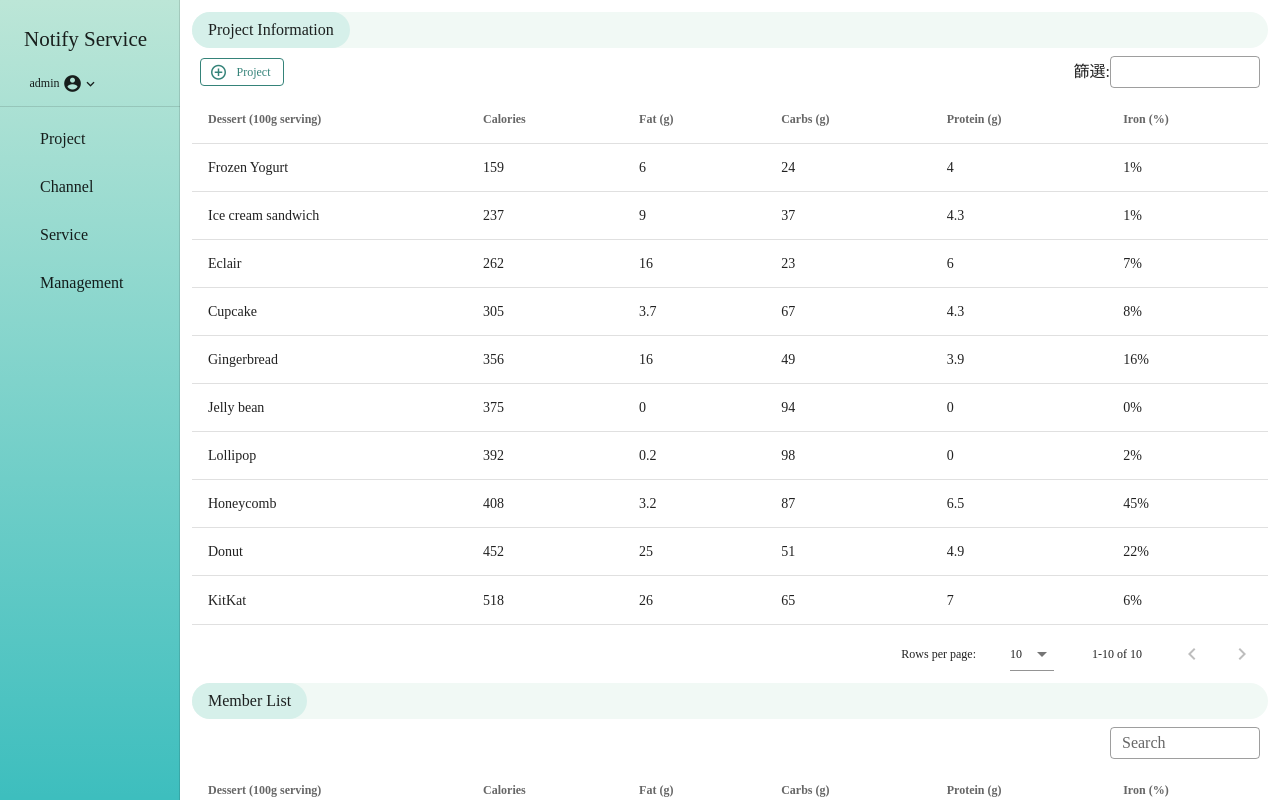
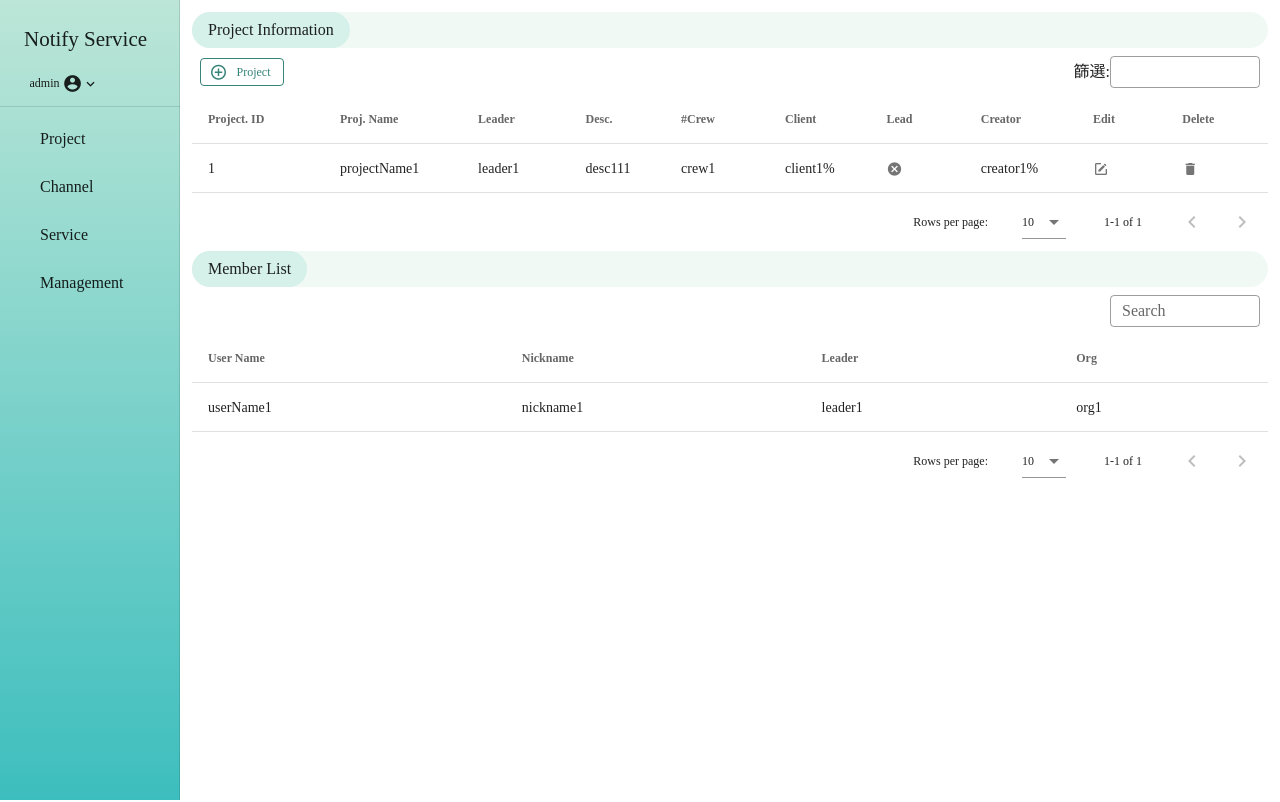
Before and after one commit to foxdaai2020/Notify, a Vue app in the folder web/: page / in a window 1280 px wide. Shown: the top 802 px of the page. Built offline with nearby package versions, Linux system fonts and the light colour scheme; what vuetify-datetime-picker would draw is missing.

Commit message:
Add TitleAlertDialog and AlertDialog

```diff
--- /dev/null
+++ b/web/src/components/modals/EditProject.vue
@@ -0,0 +1,170 @@
+<template>
+  <modal :openModal="openModal">
+    <template v-slot:title>Edit Project</template>
+    <template v-slot:content>
+      <span>* Project Name</span>
+      <v-text-field
+        v-model="projectName"
+        outlined
+        required
+        :error-messages="projectNameErrors"
+        @input="$v.projectName.$touch()"
+        @blur="$v.projectName.$touch()"
+      ></v-text-field>
+
+      <span>* Project Leader</span>
+      <v-select
+        v-model="projectLeaders"
+        required
+        dense
+        chips
+        multiple
+        attach
+        outlined
+        :items="items"
+        :error-messages="projectLeaderErrors"
+        @change="$v.projectLeaders.$touch()"
+        @blur="$v.projectLeaders.$touch()"
+      >
+        <template v-slot:selection="{ item }">
+          <v-chip small class="ma-1" color="HummingBird">
+            <span>{{ item }}</span>
+          </v-chip>
+        </template>
+      </v-select>
+
+      <span>Project Crew(org,)</span>
+      <v-select :items="items" dense chips multiple attach outlined>
+        <template v-slot:selection="{ item }">
+          <v-chip small class="ma-1" color="HummingBird">
+            <span>{{ item }}</span>
+          </v-chip>
+        </template>
+      </v-select>
+
+      <span>Cross-org. Crew</span>
+      <v-combobox
+        v-model="chips"
+        outlined
+        multiple
+        dense
+        :search-input.sync="search"
+        @keydown.enter="validUserName(search)"
+        @blur="validUserName(search)"
+      >
+        <template v-slot:selection="{ attrs, item, selected }">
+          <v-chip
+            color="HummingBird"
+            class="mt-1 mb-1"
+            small
+            :key="JSON.stringify(item)"
+            v-bind="attrs"
+            :input-value="selected"
+            close
+            @click:close="remove(item)"
+          >
+            {{ item }}
+          </v-chip>
+        </template>
+      </v-combobox>
+
+      <span>Client Owner</span>
+      <v-text-field outlined></v-text-field>
+
+      <span>Client Contact</span>
+      <v-text-field outlined></v-text-field>
+
+      <span>Project Desc</span>
+      <v-text-field outlined></v-text-field>
+    </template>
+    <template v-slot:actions>
+      <v-btn depressed @click="closeDialog" color="DarkGray White--text"
+        >取消</v-btn
+      >
+      <v-btn depressed @click="submit" color="FountainBlue White--text"
+        >確定</v-btn
+      >
+    </template>
+  </modal>
+</template>
+<script>
+  import { validationMixin } from "vuelidate";
+  import { required } from "vuelidate/lib/validators";
+
+  import Modal from "./Modal";
+  export default {
+    mixins: [validationMixin],
+    validations: {
+      projectName: { required },
+      projectLeaders: { required },
+    },
+    props: ["openModal"],
+    data: () => {
+      return {
+        search: null,
+        projectName: null,
+        projectLeaders: [],
+        chips: [],
+        items: [
+          "小廢物",
+          "中廢物",
+          "大廢物",
+          "超級廢物",
+          "臭廢物",
+          "死廢物",
+          "完全廢物",
+          "究極廢物",
+        ],
+      };
+    },
+    computed: {
+      projectNameErrors() {
+        const errors = [];
+        if (!this.$v.projectName.$dirty) return errors;
+        !this.$v.projectName.required &&
+          errors.push("Project Name is required.");
+        return errors;
+      },
+      projectLeaderErrors() {
+        const errors = [];
+        if (!this.$v.projectLeaders.$dirty) return errors;
+        !this.$v.projectLeaders.required &&
+          errors.push("Project Leader is required");
+        return errors;
+      },
+    },
+    components: {
+      modal: Modal,
+    },
+    methods: {
+      validUserName(search) {
+        if (search === "234") {
+          this.search = "";
+        }
+      },
+      submit() {
+        this.$v.$touch();
+        if (
+          this.projectNameErrors.length !== 0 ||
+          this.projectLeaderErrors.length !== 0
+        )
+          return;
+        this.clear();
+        this.$emit("closeModal");
+      },
+      closeDialog() {
+        this.clear();
+        this.$emit("closeModal");
+      },
+      clear() {
+        this.$v.$reset();
+        this.projectName = null;
+        this.projectLeaders = [];
+      },
+      remove(item) {
+        this.chips.splice(this.chips.indexOf(item), 1);
+        this.chips = [...this.chips];
+      },
+    },
+  };
+</script>
--- a/web/src/views/Project.vue
+++ b/web/src/views/Project.vue
@@ -2,12 +2,7 @@
   <div>
     <title-bar>Project Information</title-bar>
     <div class="d-flex align-center ma-2">
-      <v-btn
-        outlined
-        color="Genoa"
-        small
-        @click="openAddProjectModal = true"
-      >
+      <v-btn outlined color="Genoa" small @click="openAddProjectModal = true">
         <v-icon left>
           mdi-plus-circle-outline
         </v-icon>
@@ -25,10 +20,26 @@
     </div>
 
     <v-data-table
-      :headers="headers"
-      :items="desserts"
+      :headers="projectHeaders"
+      :items="projectData"
       :search="search"
-    ></v-data-table>
+    >
+      <template v-slot:item.lead>
+        <v-icon small>
+          mdi-close-circle
+        </v-icon>
+      </template>
+      <template v-slot:item.edit>
+        <v-icon small @click="openEditProjectModal = true">
+          mdi-square-edit-outline
+        </v-icon>
+      </template>
+      <template v-slot:item.delete>
+        <v-icon small>
+          mdi-delete
+        </v-icon>
+      </template>
+    </v-data-table>
 
     <title-bar>Member List</title-bar>
     <div class="d-flex align-center ma-2">
@@ -43,116 +54,70 @@
       ></v-text-field>
     </div>
     <v-data-table
-      :headers="headers"
-      :items="desserts"
+      :headers="memberHeaders"
+      :items="memberData"
       :search="search"
     ></v-data-table>
+
     <add-project-modal
       :openModal="openAddProjectModal"
       @closeModal="openAddProjectModal = false"
     ></add-project-modal>
+    <edit-project-modal
+      :openModal="openEditProjectModal"
+      @closeModal="openEditProjectModal = false"
+    ></edit-project-modal>
   </div>
 </template>
 <script>
   import TitleBar from "../components/TitleBar";
   import AddProjectModal from "../components/modals/AddProject";
+  import EditProjectModal from "../components/modals/EditProject";
   export default {
     data: () => {
       return {
         openAddProjectModal: false,
+        openEditProjectModal: false,
         search: "",
-        headers: [
+        projectHeaders: [
           {
-            text: "Dessert (100g serving)",
+            text: "Project. ID",
             align: "start",
-            value: "name",
+            value: "id",
           },
-          { text: "Calories", filterable: false, value: "calories" },
-          { text: "Fat (g)", value: "fat" },
-          { text: "Carbs (g)", value: "carbs" },
-          { text: "Protein (g)", value: "protein" },
-          { text: "Iron (%)", value: "iron" },
+          { text: "Proj. Name", filterable: false, value: "projectName" },
+          { text: "Leader", value: "leader" },
+          { text: "Desc.", value: "desc" },
+          { text: "#Crew", value: "crew" },
+          { text: "Client", value: "client" },
+          { text: "Lead", value: "lead"},
+          { text: "Creator", value: "creator" },
+          { text: "Edit", value: "edit" },
+          { text: "Delete", value: "delete" },
         ],
-        desserts: [
+        memberHeaders: [
+          { text: "User Name", value: "userName" },
+          { text: "Nickname", value: "nickname" },
+          { text: "Leader", value: "leader" },
+          { text: "Org", value: "org" },
+        ],
+        projectData: [
           {
-            name: "Frozen Yogurt",
-            calories: 159,
-            fat: 6.0,
-            carbs: 24,
-            protein: 4.0,
-            iron: "1%",
+            id: "1",
+            projectName: "projectName1",
+            leader: "leader1",
+            desc: "desc111",
+            crew: "crew1",
+            client: "client1%",
+            creator: "creator1%",
           },
+        ],
+        memberData: [
           {
-            name: "Ice cream sandwich",
-            calories: 237,
-            fat: 9.0,
-            carbs: 37,
-            protein: 4.3,
-            iron: "1%",
-          },
-          {
-            name: "Eclair",
-            calories: 262,
-            fat: 16.0,
-            carbs: 23,
-            protein: 6.0,
-            iron: "7%",
-          },
-          {
-            name: "Cupcake",
-            calories: 305,
-            fat: 3.7,
-            carbs: 67,
-            protein: 4.3,
-            iron: "8%",
-          },
-          {
-            name: "Gingerbread",
-            calories: 356,
-            fat: 16.0,
-            carbs: 49,
-            protein: 3.9,
-            iron: "16%",
-          },
-          {
-            name: "Jelly bean",
-            calories: 375,
-            fat: 0.0,
-            carbs: 94,
-            protein: 0.0,
-            iron: "0%",
-          },
-          {
-            name: "Lollipop",
-            calories: 392,
-            fat: 0.2,
-            carbs: 98,
-            protein: 0,
-            iron: "2%",
-          },
-          {
-            name: "Honeycomb",
-            calories: 408,
-            fat: 3.2,
-            carbs: 87,
-            protein: 6.5,
-            iron: "45%",
-          },
-          {
-            name: "Donut",
-            calories: 452,
-            fat: 25.0,
-            carbs: 51,
-            protein: 4.9,
-            iron: "22%",
-          },
-          {
-            name: "KitKat",
-            calories: 518,
-            fat: 26.0,
-            carbs: 65,
-            protein: 7,
-            iron: "6%",
+            userName: "userName1",
+            nickname: "nickname1",
+            leader: "leader1",
+            org: "org1",
           },
         ],
       };
@@ -160,6 +125,7 @@
     components: {
       "title-bar": TitleBar,
       "add-project-modal": AddProjectModal,
+      "edit-project-modal": EditProjectModal,
     },
   };
 </script>
```
Also changed, not shown: web/src/components/dialogs/AlertDialog.vue (added), web/src/components/dialogs/TitleAlertDialog.vue (added). Lines whose indentation alone changed are shown as unchanged.
